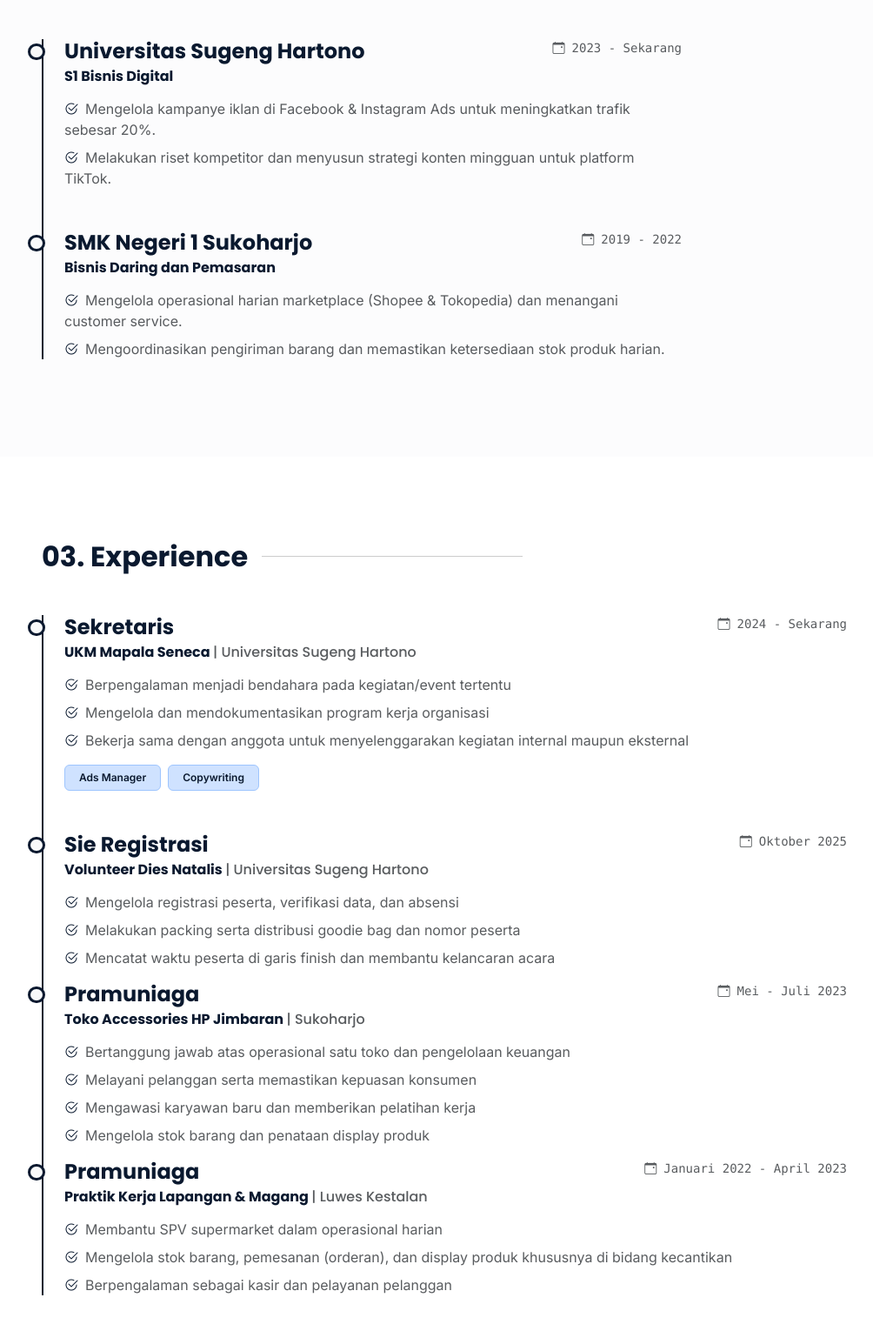
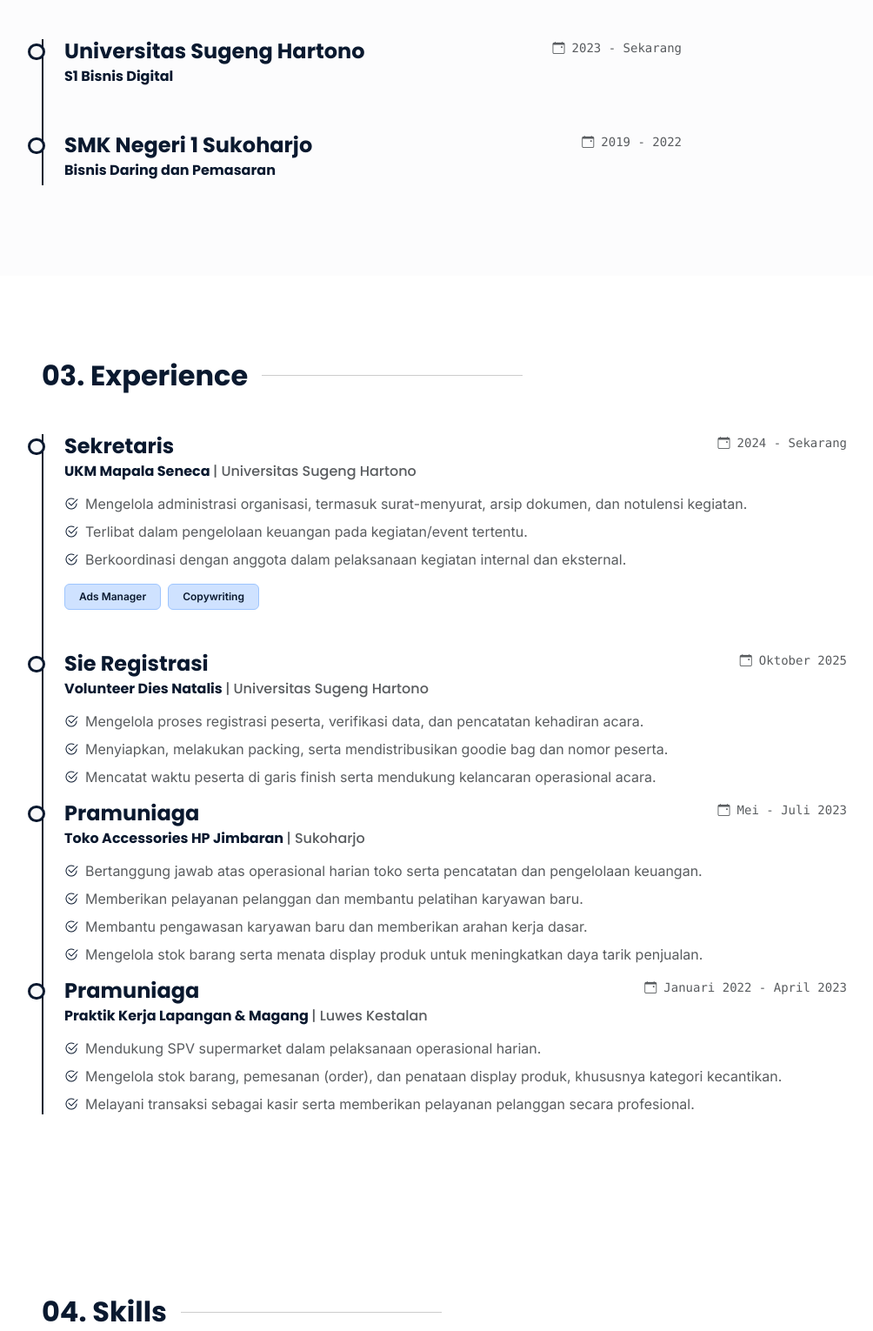
Before and after one commit to anissa33/anissaworks, a plain HTML site: page index.html in a window 1280 px wide. Shown: the part 1570-3100 px from the top of the page at 87% size, without its empty margins (34-1038 px from the left). Drawn offline with nearby package versions, Linux system fonts and the light colour scheme.

Commit message:
Update index.html

```diff
--- a/index.html
+++ b/index.html
@@ -396,10 +396,6 @@
                                 </div>
                                 <p class="text-muted small font-monospace"><i class="bi bi-calendar-event me-2"></i>2023 - Sekarang</p>
                             </div>
-                            <ul class="list-unstyled text-muted mb-3">
-                                <li class="mb-2"><i class="bi bi-check2-circle text-primary me-2"></i>Mengelola kampanye iklan di Facebook & Instagram Ads untuk meningkatkan trafik sebesar 20%.</li>
-                                <li class="mb-2"><i class="bi bi-check2-circle text-primary me-2"></i>Melakukan riset kompetitor dan menyusun strategi konten mingguan untuk platform TikTok.</li>
-                            </ul>
                         </div>
 
                         <!-- Exp Item 2 -->
@@ -411,12 +407,7 @@
                                 </div>
                                 <p class="text-muted small font-monospace"><i class="bi bi-calendar-event me-2"></i>2019 - 2022</p>
                             </div>
-                            <ul class="list-unstyled text-muted mb-3">
-                                <li class="mb-2"><i class="bi bi-check2-circle text-primary me-2"></i>Mengelola operasional harian marketplace (Shopee & Tokopedia) dan menangani customer service.</li>
-                                <li class="mb-2"><i class="bi bi-check2-circle text-primary me-2"></i>Mengoordinasikan pengiriman barang dan memastikan ketersediaan stok produk harian.</li>
-                            </ul>
                         </div>
-
                     </div>
                 </div>
             </div>
@@ -445,9 +436,9 @@
                                 <p class="text-muted small font-monospace"><i class="bi bi-calendar-event me-2"></i>2024 - Sekarang</p>
                             </div>
                             <ul class="list-unstyled text-muted mb-3">
-                                <li class="mb-2"><i class="bi bi-check2-circle text-primary me-2"></i>Berpengalaman menjadi bendahara pada kegiatan/event tertentu</li>
-                                <li class="mb-2"><i class="bi bi-check2-circle text-primary me-2"></i>Mengelola dan mendokumentasikan program kerja organisasi</li>
-                                 <li class="mb-2"><i class="bi bi-check2-circle text-primary me-2"></i>Bekerja sama dengan anggota untuk menyelenggarakan kegiatan internal maupun eksternal</li>
+                                <li class="mb-2"><i class="bi bi-check2-circle text-primary me-2"></i>Mengelola administrasi organisasi, termasuk surat-menyurat, arsip dokumen, dan notulensi kegiatan.</li>
+                                <li class="mb-2"><i class="bi bi-check2-circle text-primary me-2"></i>Terlibat dalam pengelolaan keuangan pada kegiatan/event tertentu.</li>
+                                 <li class="mb-2"><i class="bi bi-check2-circle text-primary me-2"></i>Berkoordinasi dengan anggota dalam pelaksanaan kegiatan internal dan eksternal.</li>
                             </ul>
                             <div class="d-flex flex-wrap gap-2">
                                 <span class="badge bg-primary-subtle text-primary border border-primary-subtle px-3 py-2">Ads Manager</span>
@@ -465,9 +456,9 @@
                                 <p class="text-muted small font-monospace"><i class="bi bi-calendar-event me-2"></i>Oktober 2025</p>
                             </div>
                             <ul class="list-unstyled text-muted mb-3">
-                                <li class="mb-2"><i class="bi bi-check2-circle text-primary me-2"></i>Mengelola registrasi peserta, verifikasi data, dan absensi</li>
-                                <li class="mb-2"><i class="bi bi-check2-circle text-primary me-2"></i>Melakukan packing serta distribusi goodie bag dan nomor peserta</li>
-                                <li class="mb-2"><i class="bi bi-check2-circle text-primary me-2"></i>Mencatat waktu peserta di garis finish dan membantu kelancaran acara</li>
+                                <li class="mb-2"><i class="bi bi-check2-circle text-primary me-2"></i>Mengelola proses registrasi peserta, verifikasi data, dan pencatatan kehadiran acara.</li>
+                                <li class="mb-2"><i class="bi bi-check2-circle text-primary me-2"></i>Menyiapkan, melakukan packing, serta mendistribusikan goodie bag dan nomor peserta.</li>
+                                <li class="mb-2"><i class="bi bi-check2-circle text-primary me-2"></i>Mencatat waktu peserta di garis finish serta mendukung kelancaran operasional acara.</li>
                             </ul>
                         </div>
 
@@ -481,10 +472,10 @@
                                 <p class="text-muted small font-monospace"><i class="bi bi-calendar-event me-2"></i>Mei - Juli 2023</p>
                             </div>
                             <ul class="list-unstyled text-muted mb-3">
-                                <li class="mb-2"><i class="bi bi-check2-circle text-primary me-2"></i>Bertanggung jawab atas operasional satu toko dan pengelolaan keuangan</li>
-                                <li class="mb-2"><i class="bi bi-check2-circle text-primary me-2"></i>Melayani pelanggan serta memastikan kepuasan konsumen</li>
-                                <li class="mb-2"><i class="bi bi-check2-circle text-primary me-2"></i>Mengawasi karyawan baru dan memberikan pelatihan kerja</li>
-                                <li class="mb-2"><i class="bi bi-check2-circle text-primary me-2"></i>Mengelola stok barang dan penataan display produk</li>
+                                <li class="mb-2"><i class="bi bi-check2-circle text-primary me-2"></i>Bertanggung jawab atas operasional harian toko serta pencatatan dan pengelolaan keuangan.</li>
+                                <li class="mb-2"><i class="bi bi-check2-circle text-primary me-2"></i>Memberikan pelayanan pelanggan dan membantu pelatihan karyawan baru.</li>
+                                <li class="mb-2"><i class="bi bi-check2-circle text-primary me-2"></i>Membantu pengawasan karyawan baru dan memberikan arahan kerja dasar.</li>
+                                <li class="mb-2"><i class="bi bi-check2-circle text-primary me-2"></i>Mengelola stok barang serta menata display produk untuk meningkatkan daya tarik penjualan.</li>
                             </ul>
                         </div>
 
@@ -498,9 +489,9 @@
                                 <p class="text-muted small font-monospace"><i class="bi bi-calendar-event me-2"></i>Januari 2022 - April 2023</p>
                             </div>
                             <ul class="list-unstyled text-muted mb-3">
-                                <li class="mb-2"><i class="bi bi-check2-circle text-primary me-2"></i>Membantu SPV supermarket dalam operasional harian</li>
-                                <li class="mb-2"><i class="bi bi-check2-circle text-primary me-2"></i>Mengelola stok barang, pemesanan (orderan), dan display produk khususnya di bidang kecantikan</li>
-                                <li class="mb-2"><i class="bi bi-check2-circle text-primary me-2"></i>Berpengalaman sebagai kasir dan pelayanan pelanggan</li>
+                                <li class="mb-2"><i class="bi bi-check2-circle text-primary me-2"></i>Mendukung SPV supermarket dalam pelaksanaan operasional harian.</li>
+                                <li class="mb-2"><i class="bi bi-check2-circle text-primary me-2"></i>Mengelola stok barang, pemesanan (order), dan penataan display produk, khususnya kategori kecantikan.</li>
+                                <li class="mb-2"><i class="bi bi-check2-circle text-primary me-2"></i>Melayani transaksi sebagai kasir serta memberikan pelayanan pelanggan secara profesional.</li>
                             </ul>
                         </div>
                     </div>
```
